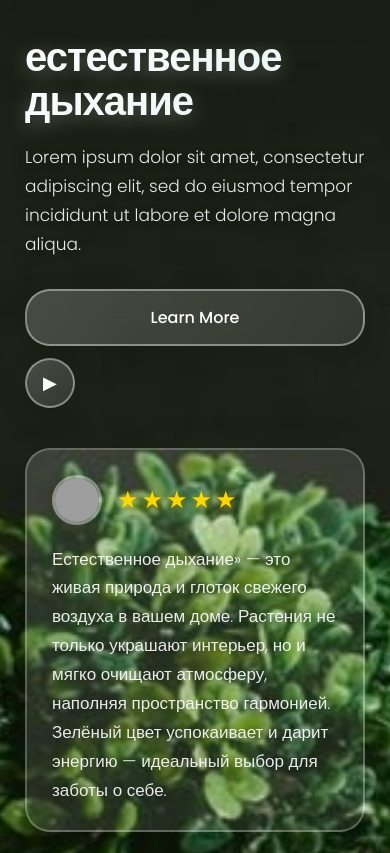
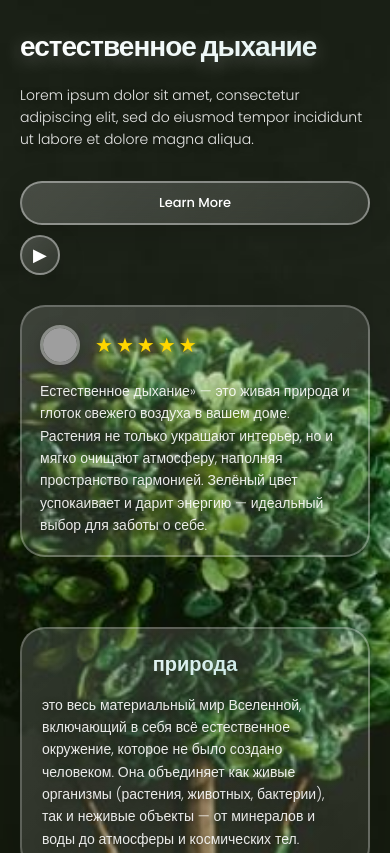
Before and after one commit to maksim228437/my-partfolies, a plain HTML site: page index.html in a window 390 px wide. Shown: the top 853 px of the page. Drawn offline with Linux system fonts and the light colour scheme; grey boxes are pictures that could not be loaded.

Commit message:
Refactor index.html structure and styling

```diff
--- a/index.html
+++ b/index.html
@@ -311,6 +311,129 @@
                 font-size: 26px;
             }
         }
+        @media (max-width: 1200px) {
+    .cards-container {
+        flex-direction: column;
+        gap: 25px;
+    }
+
+    .glass-card, .glass-card.wide {
+        width: 100% !important;
+        max-width: 100% !important;
+    }
+
+    h1 {
+        font-size: 50px;
+    }
+}
+
+@media (max-width: 768px) {
+    body {
+        padding: 10px;
+        background-attachment: scroll;
+    }
+
+    .main-wrapper {
+        padding: 30px 15px 0 15px;
+    }
+
+    h1 {
+        font-size: 36px !important;
+        line-height: 1.2;
+    }
+
+    p {
+        font-size: 15px;
+        line-height: 1.6;
+    }
+
+    .button-group {
+        flex-direction: row;
+        align-items: center;
+        gap: 10px;
+        flex-wrap: wrap;
+    }
+
+    button {
+        padding: 12px 24px;
+        font-size: 14px;
+    }
+
+    .play-button {
+        width: 45px !important;
+        height: 45px !important;
+        padding: 0 !important;
+    }
+
+    .cards-container {
+        margin-top: 30px;
+        gap: 20px;
+    }
+
+    .glass-card {
+        padding: 20px;
+        width: 100% !important;
+    }
+
+    .glass-card.wide {
+        padding: 20px;
+    }
+
+    .card-title {
+        font-size: 24px;
+    }
+
+    .avatar {
+        width: 40px;
+        height: 40px;
+    }
+
+    .stars {
+        font-size: 20px;
+    }
+
+    .review-header {
+        margin-bottom: 15px;
+    }
+}
+
+@media (max-width: 480px) {
+    .main-wrapper {
+        padding: 20px 10px 0 10px;
+    }
+
+    h1 {
+        font-size: 28px !important;
+    }
+
+    p {
+        font-size: 14px;
+    }
+
+    button {
+        padding: 10px 20px;
+        font-size: 13px;
+    }
+
+    .play-button {
+        width: 40px !important;
+        height: 40px !important;
+    }
+
+    .glass-card {
+        padding: 18px;
+    }
+
+    .card-title {
+        font-size: 20px;
+    }
+
+    svg {
+        width: 120px !important;
+        height: auto !important;
+    }
+}
+
     </style>
 </head>
 <body>
```
